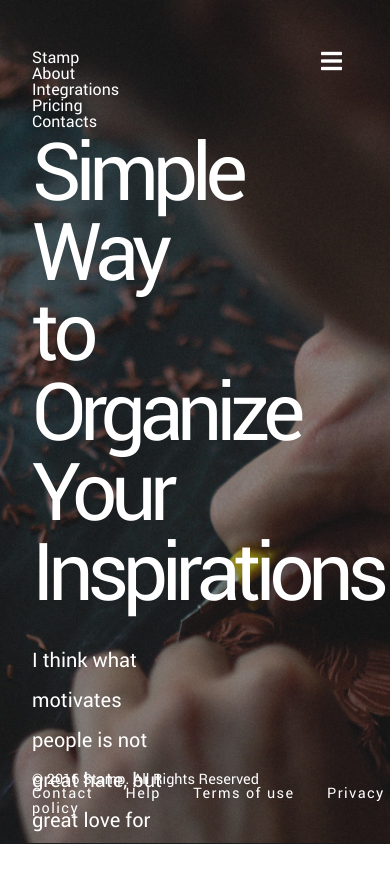
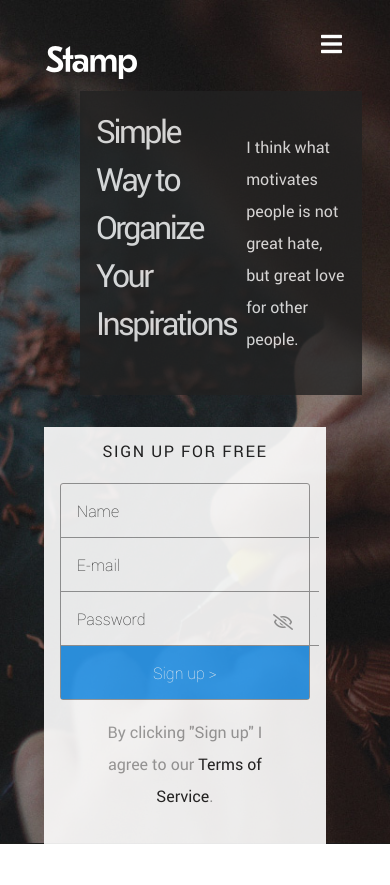
Before and after one commit to yokoishioka/mobile_two_ways, a plain HTML site: page index.html in a window 390 px wide. Shown: the top 885 px of the page. Drawn offline with nearby package versions, Linux system fonts and the light colour scheme.

Commit message:
Add files via upload
fixed index.html, added responsive styles

```diff
--- a/index.html
+++ b/index.html
@@ -75,6 +75,7 @@ url("css/fonts/Harabara.svg#filename") format("svg");
 }
 
 	html {
+		background:#000000;
 		background:url(bg_darker.jpg);
 		background-repeat: no-repeat;
 		background-position: center;
@@ -116,12 +117,17 @@ url("css/fonts/Harabara.svg#filename") format("svg");
 	}
 	header nav {
 		float:right;
+
 	}
 	header nav a {
 		margin-right:4.0em;
 	}
+	.menu-icon {
+		display: none;
+	}
 	main {
-		margin-top:15%;
+		padding-top:12%;
+		margin-left:3.0em;
 	}
 	section {
 		float:left;
@@ -132,7 +138,7 @@ url("css/fonts/Harabara.svg#filename") format("svg");
 	}
 	aside {
 		float:right;
-
+		margin-right:2.0em;
 
 	}
 	aside h2 {
@@ -147,7 +153,7 @@ url("css/fonts/Harabara.svg#filename") format("svg");
 	footer {
 		position: fixed;
 		bottom:2.0em;
-		font-size:0.9em;
+		font-size:0.8em;
 		width:100%;
 	}
 	footer .copyright {
@@ -161,6 +167,7 @@ url("css/fonts/Harabara.svg#filename") format("svg");
 	footer nav a {
 		margin-right:2.0em;
 		letter-spacing: 0.1em;
+		text-transform: uppercase;
 	}
 
 	form {
@@ -215,15 +222,84 @@ url("css/fonts/Harabara.svg#filename") format("svg");
 
 	}
 
+@media screen and (max-width: 960px) {
+	.menu-icon {
+		display:inline;
+	}
+	header nav {
+		text-align: center;
+		display: none;
 
+	}
+	header nav a {
+		margin-right:1.0em;
+		font-size:2.0em;
+
+	}
+	section {
+		width:90%;
+		background: #222;
+		padding:1.0em;
+		opacity: 0.8;
+		clear:right;
+	}
+	section h1 {
+		font-size:2.0em;
+		float:left;
+		line-height: 1.5em;
+		width:40%;
+	}
+	section p {
+		font-size:1.0em;
+		float:right;
+		width:40%;
+	}
+	aside {
+		background:white;
+		color:#222222;
+		width:90%;
+		margin-top:2.0em;
+		padding:1.0em;
+		opacity:0.9;
+	}
+	aside a {
+		color:#222222;
+	}
+
+	input {
+		color:#222222;
+	}
+	footer {
+		display:block;
+		position:relative;
+		bottom:0;
+	}
+	footer .copyright {
+		margin-top:2.0em;
+	}
+	footer nav {
+		margin-top:1.0em;
+		font-size:2.0em;
+	}
+
+}
 </style>
 	<link rel="stylesheet" href="https://use.fontawesome.com/releases/v5.6.3/css/all.css" integrity="sha384-UHRtZLI+pbxtHCWp1t77Bi1L4ZtiqrqD80Kn4Z8NTSRyMA2Fd33n5dQ8lWUE00s/" crossorigin="anonymous">
+<script src="https://ajax.googleapis.com/ajax/libs/jquery/3.3.1/jquery.min.js"></script>
+<script>
+	$(document).ready(function(){
+		$('.menu-icon').click(function(){
+			$('header nav').toggle();
+		});
+	});
+</script>
+
 </head>
 
 <body>
 <div class="container">
 	<header>
-		<div class="logo">Stamp</div>
+		<div class="logo"><img src="logo.png"></div>
 		<nav><a href="#">About</a> <a href="#">Integrations</a> <a href="#">Pricing</a> <a href="#">Contacts</a></nav>
 		<a href="#" class="menu-icon"><i class="fas fa-bars"></i></a>
 	</header>
```
